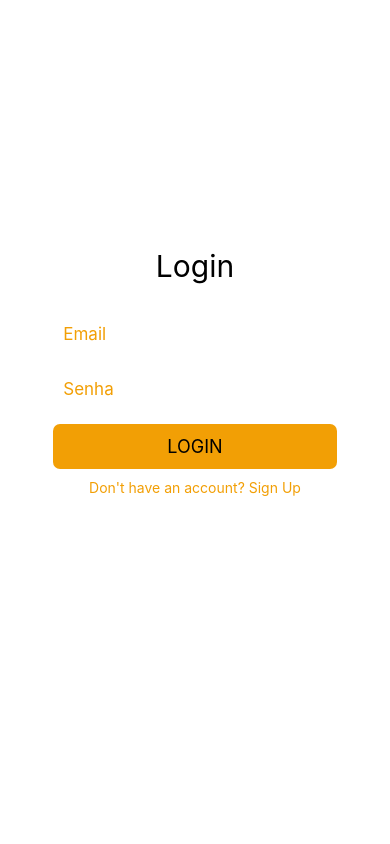
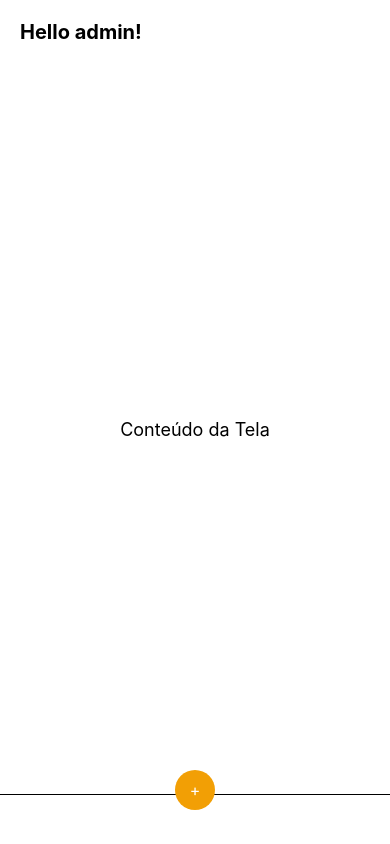
Before and after one commit to TrXGustavoo/TempeiroCerto-FrontEnd, a React Native app: screen /Home in a window 390 px wide. Built offline with nearby package versions, Linux system fonts and the light colour scheme.

Commit message:
Add tela home

```diff
--- a/src/routes/AppNavigator.tsx
+++ b/src/routes/AppNavigator.tsx
@@ -3,6 +3,7 @@
 import { createStackNavigator } from '@react-navigation/stack';
 import LoginScreen from '../screens/LoginScreen';
 import CadastroScreen from '../screens/CadastroScreen';
+import Home from '../screens/Home';
 import NovaReceita from '../screens/NovaReceita';
 
 const Stack = createStackNavigator();
@@ -13,6 +14,7 @@
       <Stack.Navigator initialRouteName="Login">
         <Stack.Screen name="Login" component={LoginScreen} options={{ headerShown: false }}/>
         <Stack.Screen name="Cadastro" component={CadastroScreen} options={{ headerShown: false }}/>
+        <Stack.Screen name="Home" component={Home} options={{ headerShown: false }}/>
         <Stack.Screen name="NovaReceita" component={NovaReceita} options={{ headerShown: false }}/>
       </Stack.Navigator>
     </NavigationContainer>
--- /dev/null
+++ b/src/screens/Home.js
@@ -0,0 +1,71 @@
+import React, { useState } from 'react';
+import { View, KeyboardAvoidingView, TextInput, TouchableOpacity, Text, StyleSheet } from 'react-native';
+
+const Home = ({ navigation }) => {
+    return (
+        <KeyboardAvoidingView style={styles.background}>
+            <View style={styles.container}>
+                <View style={styles.navbar}>
+                    <Text style={styles.title}>Hello admin!</Text>
+                </View>
+                {/* Conteúdo principal da tela */}
+                <View style={styles.content}>
+                    <Text style={styles.text}>Conteúdo da Tela</Text>
+                </View>
+
+                {/* Footer */}
+                <View style={styles.footer}>
+                    <TouchableOpacity style={styles.btnNovaReceita} onPress={() => navigation.navigate('NovaReceita')}>
+                        <Text style={styles.footerText}>+</Text>
+                    </TouchableOpacity>
+                </View>
+            </View>
+        </KeyboardAvoidingView>
+    );
+}
+
+const styles = StyleSheet.create({
+    background:{
+        flex: 1, // Pega a tela toda
+        backgroundColor: '#FFF',
+    },
+    container: {
+        flex: 1,
+        justifyContent: 'space-between', // Empurra o footer para o final
+      },
+      title:{
+        fontSize: 20,
+        fontWeight: 'bold',
+        textAlign: 'left',
+        padding: 20
+    },
+      content: {
+        flex: 1, // Faz o conteúdo ocupar o espaço restante
+        justifyContent: 'center',
+        alignItems: 'center',
+      },
+      text: {
+        fontSize: 18,
+      },
+      footer: {
+        height: 50,
+        justifyContent: 'center',
+        alignItems: 'center',
+        borderTopWidth: 0.5,
+      },
+      footerText: {
+        color: '#FFF',
+        fontSize: 16,
+      },
+      btnNovaReceita:{
+        backgroundColor: '#F29F05',
+        height: 40,
+        width: 40,
+        alignItems: 'center',
+        justifyContent: 'center',
+        borderRadius: 100,
+        marginBottom: 60,
+    },
+});
+
+export default Home;
--- a/src/screens/LoginScreen.js
+++ b/src/screens/LoginScreen.js
@@ -18,7 +18,7 @@
                     onChangeText={()=> {}}
                 />
 
-                <TouchableOpacity style={styles.btnSubmit} onPress={() => navigation.navigate('NovaReceita')}>
+                <TouchableOpacity style={styles.btnSubmit} onPress={() => navigation.navigate('Home')}>
                     <Text style={styles.submitText}>LOGIN</Text>
                 </TouchableOpacity>
                 <TouchableOpacity style={styles.btnRegister} onPress={() => navigation.navigate('Cadastro')}>
@@ -56,7 +56,6 @@
         marginBottom: 15,
         color: '#F29F05',
         fontSize: 17,
-        borderRadius: 7,
         padding: 10,
     },
     btnSubmit:{
--- a/src/screens/NovaReceita.js
+++ b/src/screens/NovaReceita.js
@@ -2,7 +2,7 @@
 import { Picker } from '@react-native-picker/picker';
 import { View, KeyboardAvoidingView, TextInput, TouchableOpacity, Text, StyleSheet } from 'react-native';
 
-const NovaReceita = () => {
+const NovaReceita = ({ navigation }) => {
     const [name, setName] = useState('');
     const [preparationTime, setPreparationTime] = useState('');
     const [portions, setPortions] = useState(0);
```
